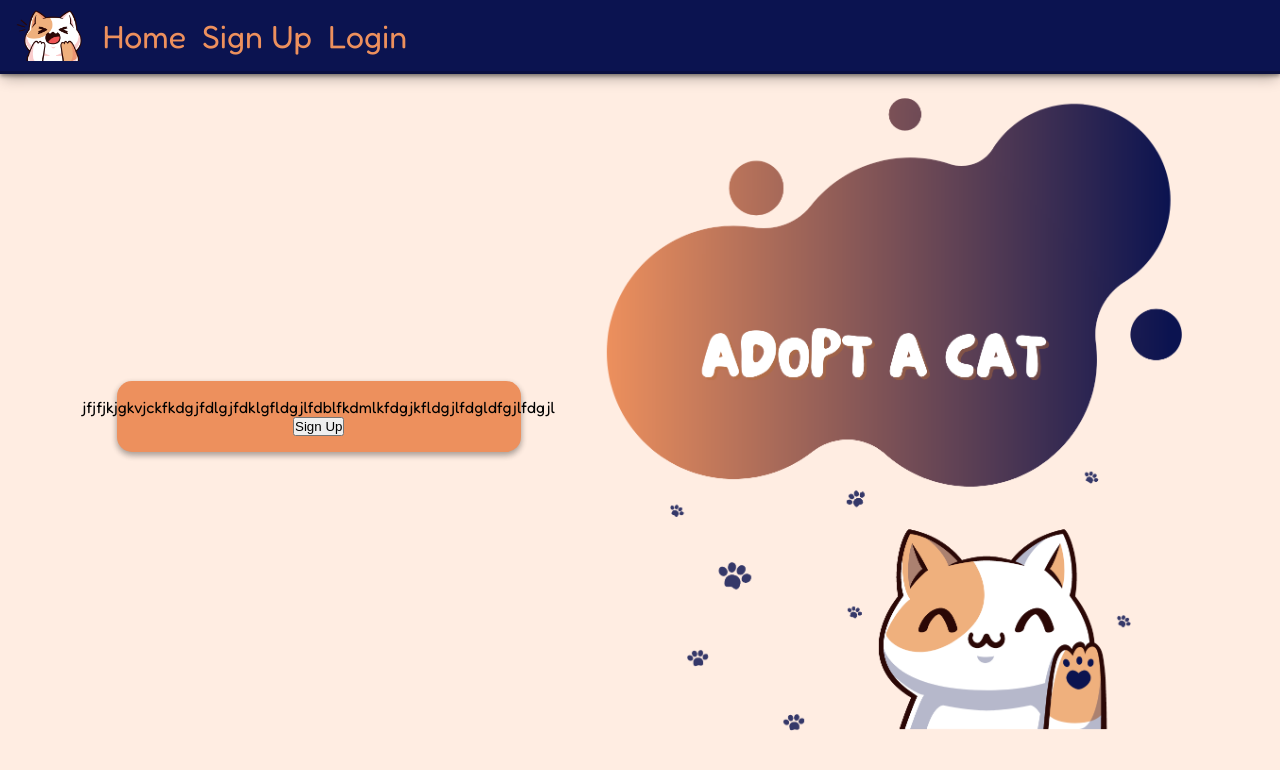
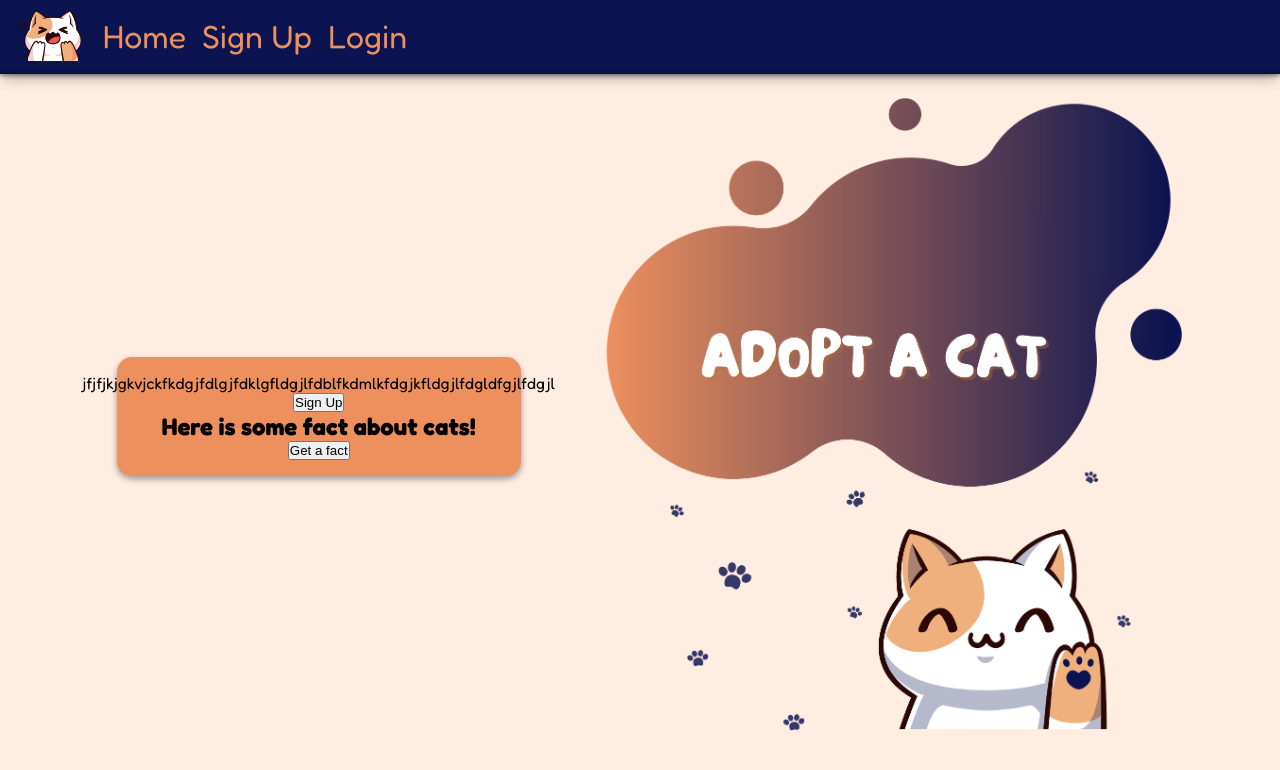
Before and after one commit to KseniiaErnest/Adopt-A-Cat-client, a React (Create React App) app: page / in a window 1280 px wide. Shown: the top 770 px of the page. Built offline with nearby package versions, Linux system fonts and the light colour scheme.

Commit message:
API for cat fact

```diff
--- a/src/pages/HomePage.js
+++ b/src/pages/HomePage.js
@@ -1,11 +1,26 @@
-import React from 'react'
+import React, { useEffect, useState } from 'react';
+import axios from 'axios';
 
 export default function HomePage() {
+  const [catFact, setCatFact] = useState('');
+
+  const getCatFact = () => {
+    axios.get(`https://meowfacts.herokuapp.com/`)
+    .then((response) => {
+      setCatFact(response.data.data[0])
+    })
+    .catch((err) => console.log(err));
+  };
+
+
   return (
     <div className='home-grid'>
       <div className='home-container-one'>
 <p>jfjfjkjgkvjckfkdgjfdlgjfdklgfldgjlfdblfkdmlkfdgjkfldgjlfdgldfgjlfdgjl</p>
 <button>Sign Up</button>
+<h2>Here is some fact about cats!</h2>
+<button onClick={getCatFact}>Get a fact</button>
+<p>{catFact}</p>
 
       </div>
 
```
